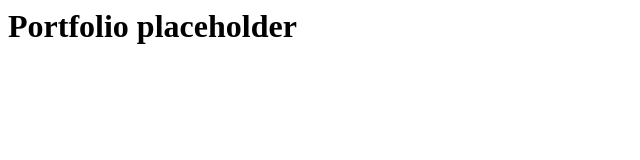
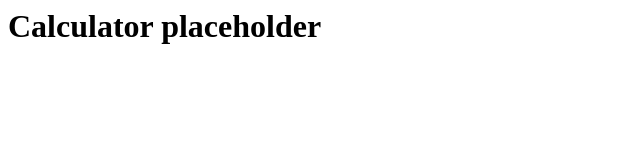
Before and after one commit to BhargaviVankar/CODSOFT, a plain HTML site: page CALCULATOR/index.html in a window 1280 px wide. Shown: the whole page, without its empty margins (0-640 px from the left). Drawn offline with Linux system fonts and the light colour scheme.

Commit message:
Updated placeholder to Calculator

```diff
--- a/CALCULATOR/index.html
+++ b/CALCULATOR/index.html
@@ -1 +1 @@
-<html><body><h1>Portfolio placeholder</h1></body></html>
+<html><body><h1>Calculator placeholder</h1></body></html>
```
